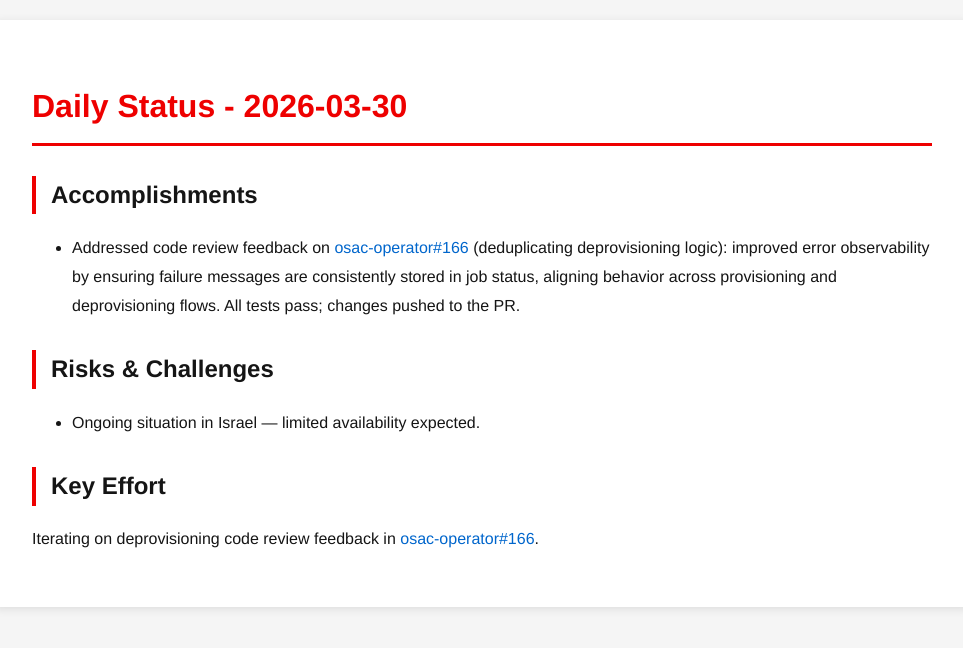
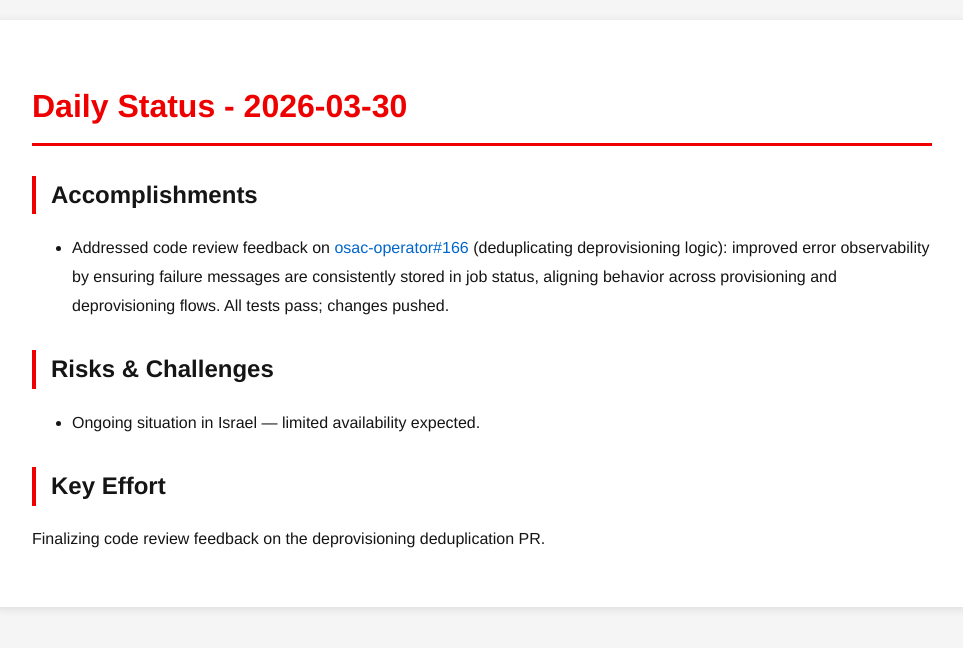
Before and after one commit to tzvatot/daily-status, a Jekyll site: the page built from 2026-03-30.md, in a window 1280 px wide. Shown: the top 648 px of the page, without its empty margins (158-1121 px from the left). Built offline with Jekyll 4.4.1, drawn with Linux system fonts in a browser that asks for light colours.

Commit message:
Daily status update - 2026-03-30

```diff
--- a/2026-03-30.md
+++ b/2026-03-30.md
@@ -7,10 +7,10 @@
 # Daily Status - 2026-03-30
 
 ## Accomplishments
-- Addressed code review feedback on [osac-operator#166](https://github.com/osac-project/osac-operator/pull/166) (deduplicating deprovisioning logic): improved error observability by ensuring failure messages are consistently stored in job status, aligning behavior across provisioning and deprovisioning flows. All tests pass; changes pushed to the PR.
+- Addressed code review feedback on [osac-operator#166](https://github.com/osac-project/osac-operator/pull/166) (deduplicating deprovisioning logic): improved error observability by ensuring failure messages are consistently stored in job status, aligning behavior across provisioning and deprovisioning flows. All tests pass; changes pushed.
 
 ## Risks & Challenges
 - Ongoing situation in Israel — limited availability expected.
 
 ## Key Effort
-Iterating on deprovisioning code review feedback in [osac-operator#166](https://github.com/osac-project/osac-operator/pull/166).
+Finalizing code review feedback on the deprovisioning deduplication PR.
```
